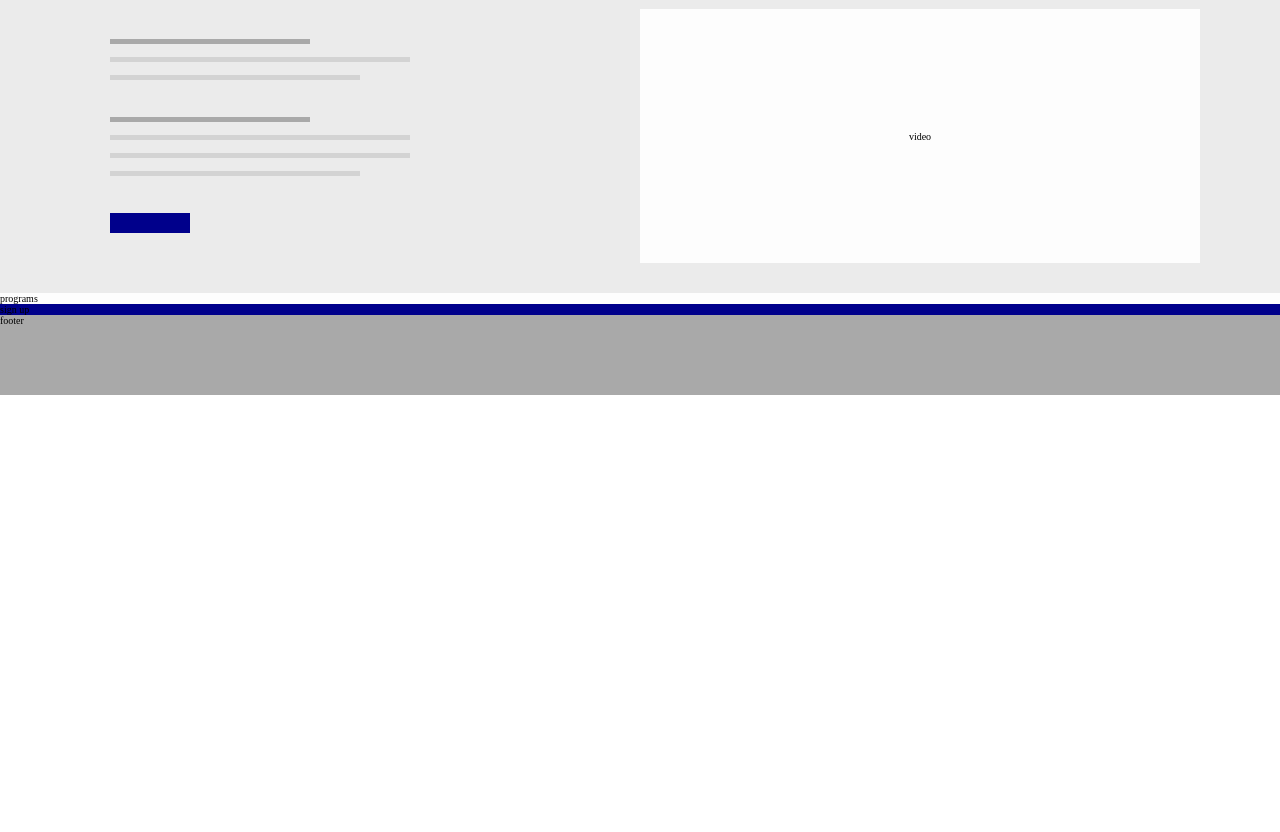
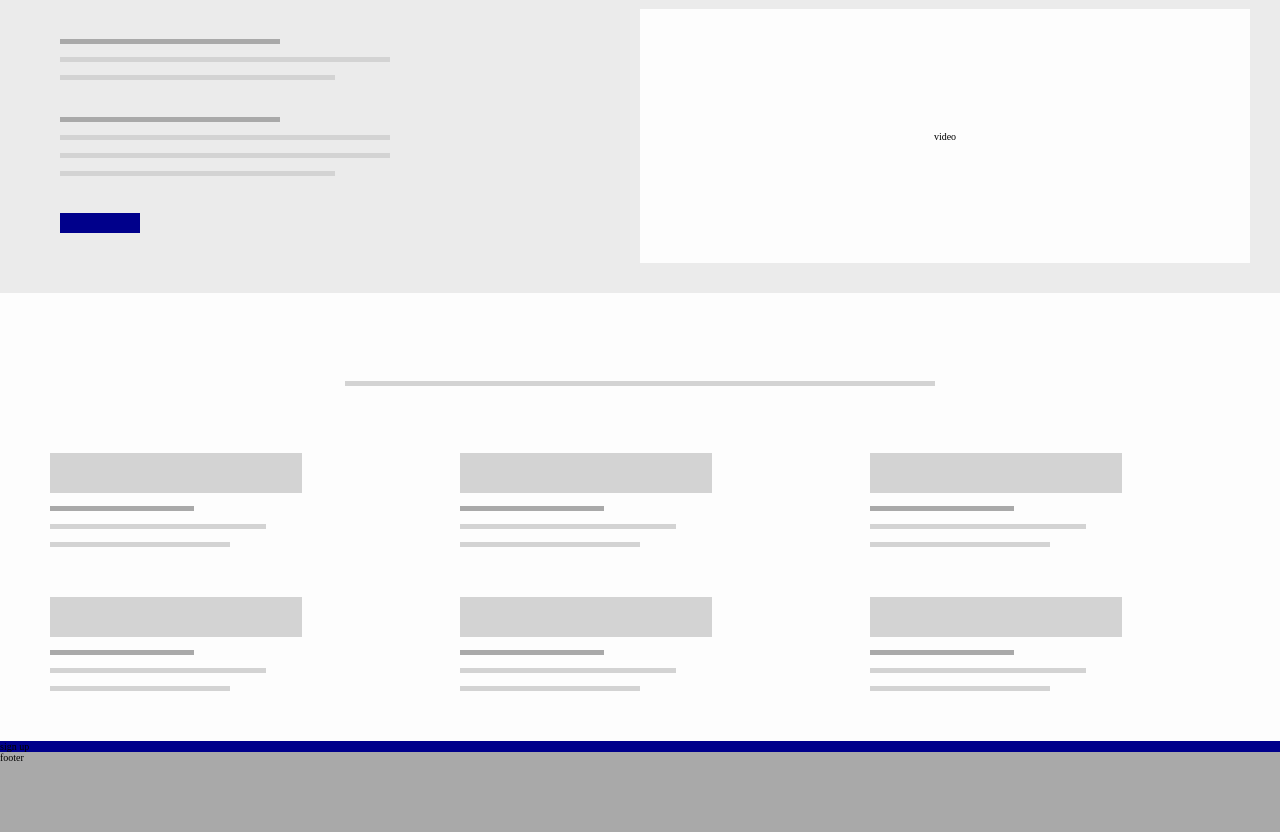
Before and after one commit to yduke926/layout-7, a plain HTML site: page index.html in a window 1280 px wide. Shown: the part 1091-1923 px from the top of the page. Before the commit the page ends 1486 px from the top, so only its background shows below. Drawn offline with Linux system fonts and the light colour scheme.

Commit message:
program section

```diff
--- a/index.html
+++ b/index.html
@@ -82,7 +82,47 @@
         <div class="getstarted-video">video</div>
     </div>
 
-    <div class="programs">programs</div>
+    <div class="programs">
+        <div class="grey-line--short first-line"></div>
+        <div class="programs-boxes">
+            <div class="programs-box">
+                <div class="img"></div>
+                <div class="dark-line"></div>
+                <div class="grey-line--long"></div>
+                <div class="grey-line--short"></div>
+            </div>
+            <div class="programs-box">
+                <div class="img"></div>
+                <div class="dark-line"></div>
+                <div class="grey-line--long"></div>
+                <div class="grey-line--short"></div>
+            </div>
+            <div class="programs-box">
+                <div class="img"></div>
+                <div class="dark-line"></div>
+                <div class="grey-line--long"></div>
+                <div class="grey-line--short"></div>
+            </div>
+            <div class="programs-box">
+                <div class="img"></div>
+                <div class="dark-line"></div>
+                <div class="grey-line--long"></div>
+                <div class="grey-line--short"></div>
+            </div>
+            <div class="programs-box">
+                <div class="img"></div>
+                <div class="dark-line"></div>
+                <div class="grey-line--long"></div>
+                <div class="grey-line--short"></div>
+            </div>
+            <div class="programs-box">
+                <div class="img"></div>
+                <div class="dark-line"></div>
+                <div class="grey-line--long"></div>
+                <div class="grey-line--short"></div>
+            </div>
+        </div>
+    </div>
 
     <div class="signup">sign up</div>
 
--- a/styles.css
+++ b/styles.css
@@ -90,6 +90,7 @@ li {
 }
 
 .benefits-box {
+  width: 100%;
   display: grid;
   grid-template-columns: 20% 1fr;
   grid-template-rows: repeat(3, 1fr);
@@ -116,24 +117,24 @@ li {
 
 .dark-line {
   background-color: darkgray;
-  width: 10rem;
+  width: 40%;
 }
 .grey-line--long,
 .grey-line--short {
   background-color: lightgray;
 }
 .grey-line--long {
-  width: 20rem;
+  width: 60%;
 }
 .grey-line--short {
-  width: 15rem;
+  width: 50%;
 }
 
 /* GET STARTED */
 
 .getstarted {
   background-color: rgba(228, 228, 228, 0.712);
-  padding: 3rem 8rem;
+  padding: 3rem;
 
   display: grid;
   grid-template-columns: repeat(2, 1fr);
@@ -145,15 +146,6 @@ li {
   row-gap: 1.3rem;
 }
 
-.getstarted-content .dark-line {
-  width: 40%;
-}
-.getstarted-content .grey-line--long {
-  width: 60%;
-}
-.getstarted-content .grey-line--short {
-  width: 50%;
-}
 .getstarted-video {
   width: 100%;
   height: 100%;
@@ -168,6 +160,30 @@ li {
 /* PROGRAMS */
 .programs {
   background-color: #fdfdfd;
+  display: grid;
+  grid-template-rows: 10vh 1fr;
+  gap: 3rem;
+  padding: 5rem;
+}
+.programs .first-line {
+  align-self: center;
+  justify-self: center;
+}
+
+.programs-boxes {
+  display: grid;
+  grid-template-rows: repeat(2, 1fr);
+  grid-template-columns: repeat(3, 1fr);
+  gap: 5rem;
+  justify-content: center;
+}
+
+.programs-box {
+  display: grid;
+  row-gap: 1.3rem;
+}
+.programs-box .img {
+  width: 70%;
 }
 
 /* SIGN UP  */
```
